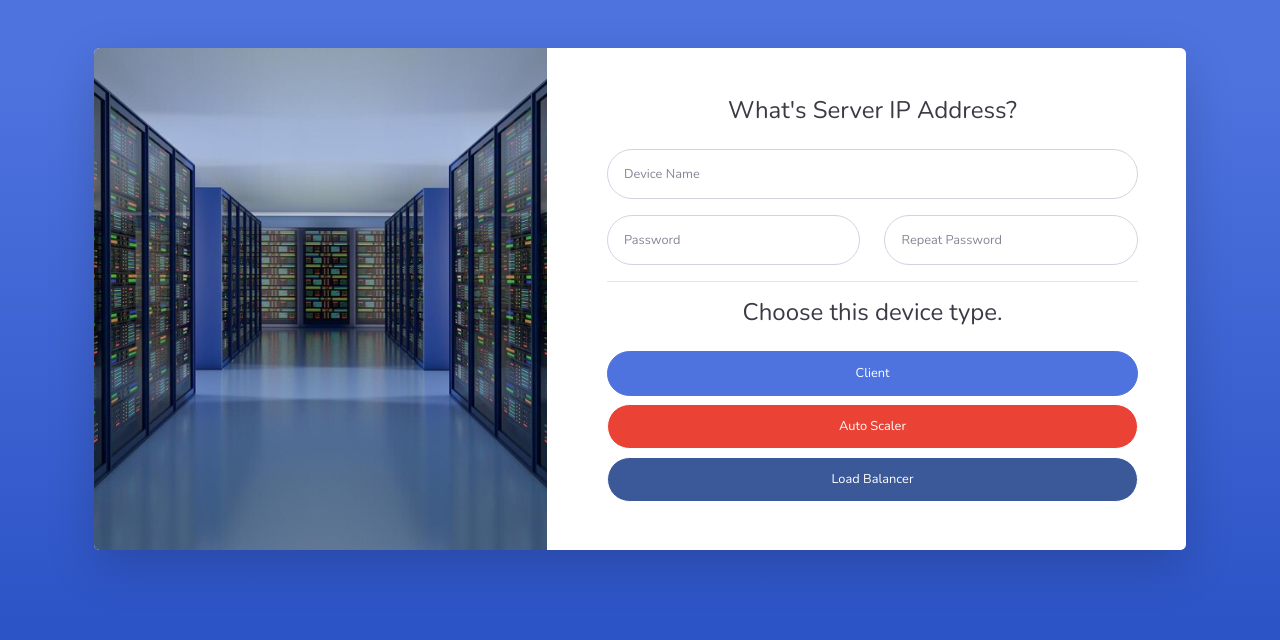
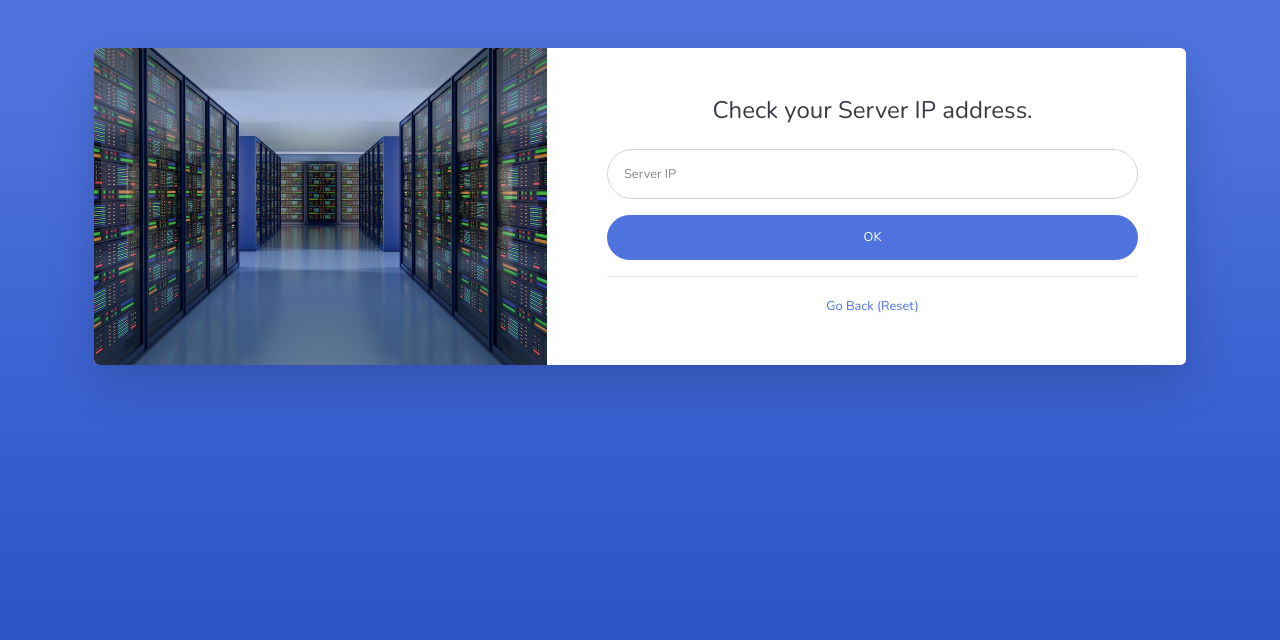
Before and after one commit to Toygoon/ParallelManager, a Django app: page /init/next/ in a window 1280 px wide. Shown: the top 640 px of the page. Run offline with Django 4.2, Linux system fonts and the light colour scheme; data that the repository does not hold is empty; some libraries are stand-ins or nearby versions.

Commit message:
Edit: Change form elements

```diff
--- a/Initializer/templates/init_client.html
+++ b/Initializer/templates/init_client.html
@@ -9,45 +9,26 @@
                     <div class="col-lg-7">
                         <div class="p-5">
                             <div class="text-center">
-                                <h1 class="h4 text-gray-900 mb-4">What's Server IP Address?</h1>
+                                <h1 class="h4 text-gray-900 mb-4">Check your Server IP address.</h1>
                             </div>
+                            {% if error %}
+                            <div class="text-center">
+                                <p class="small">Checking IP failed. Try again.</p>
+                            </div>
+                            {% endif %}
                             <form class="user" method="post" action="">
                                 {% csrf_token %}
                                 <div class="form-group">
-                                    <input type="text" class="form-control form-control-user" id="device_name"
-                                           name="device_name"
-                                           placeholder="Device Name" required>
+                                    <input type="text" class="form-control form-control-user" id="server_ip"
+                                           name="server_ip" placeholder="Server IP" value="{{ ip }}" required>
                                 </div>
-                                <div class="form-group row">
-                                    <div class="col-sm-6 mb-3 mb-sm-0">
-                                        <input type="password" class="form-control form-control-user"
-                                               id="password1" name="password1" placeholder="Password" required>
-                                    </div>
-                                    <div class="col-sm-6">
-                                        <input type="password" class="form-control form-control-user"
-                                               id="password2" name="password2" placeholder="Repeat Password" required>
-                                    </div>
-                                </div>
-                                <hr>
-                                <div class="text-center">
-                                    <h1 class="h4 text-gray-900 mb-4">Choose this device type.</h1>
-                                </div>
-                                <input type="submit" class="btn btn-primary btn-user btn-block" name="client"
-                                       value="Client">
-                                <input type="submit" class="btn btn-google btn-user btn-block" name="as"
-                                       value="Auto Scaler">
-                                <input type="submit" class="btn btn-facebook btn-user btn-block" name="lb"
-                                       value="Load Balancer">
+                                <input type="submit" class="btn btn-primary btn-user btn-block"
+                                       value="OK">
                             </form>
-                            <!--
                             <hr>
                             <div class="text-center">
-                                <a class="small" href="../dashboard/forgot-password.html">Forgot Password?</a>
+                                <a class="small" href="{% url 'init_reset' reset='reset' %}">Go Back (Reset)</a>
                             </div>
-                            <div class="text-center">
-                                <a class="small" href="../dashboard/login.html">Already have an account? Login!</a>
-                            </div>
-                            -->
                         </div>
                     </div>
                 </div>
```
